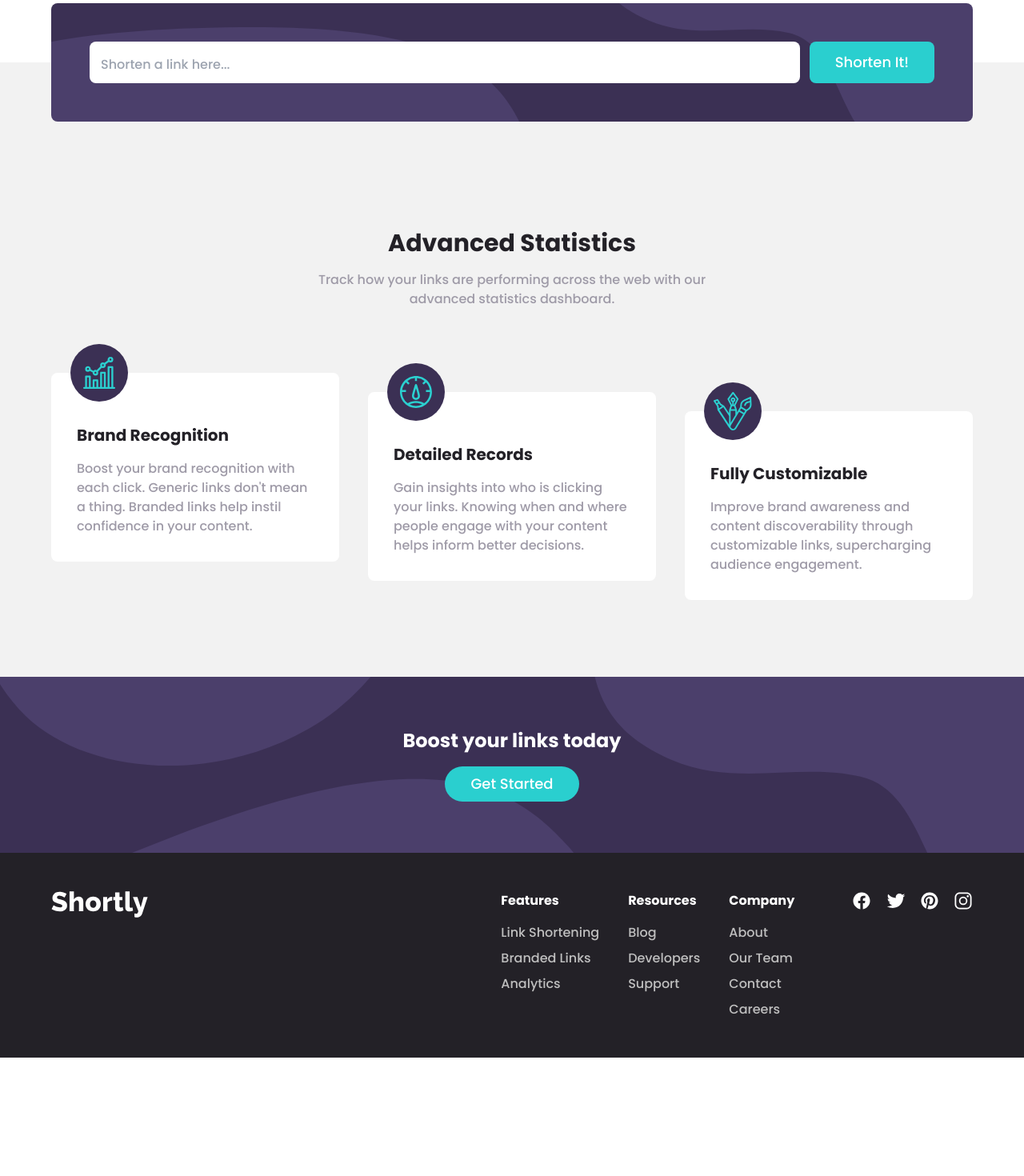
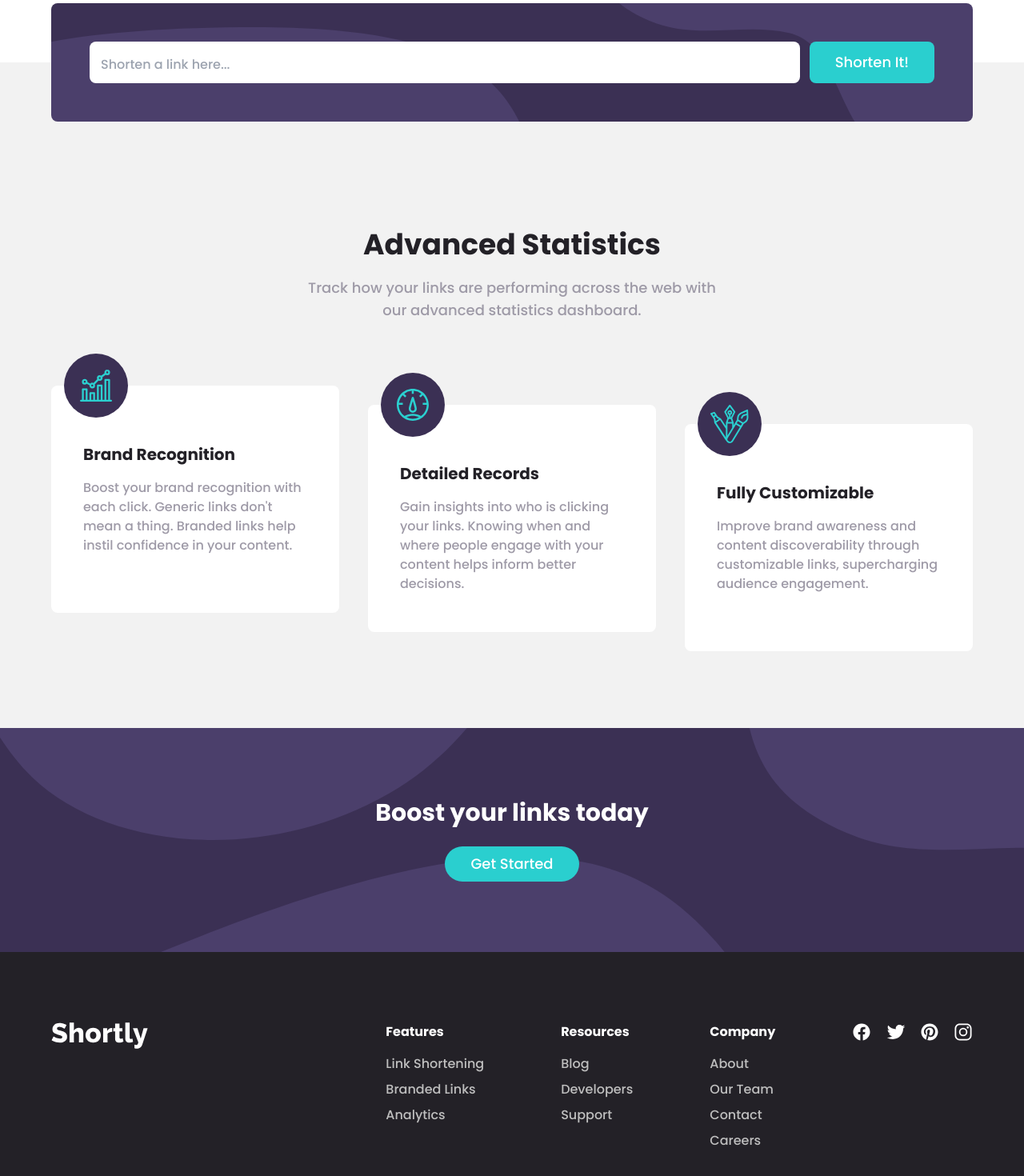
Before and after one commit to OGShawnLee/shortly-url-shortening-landing-page, a Svelte app: page / in a window 1280 px wide. Shown: the part 666-2136 px from the top of the page at 80% size. Before the commit the page ends 1988 px from the top, so only its background shows below. Built offline with nearby package versions, Linux system fonts and the light colour scheme.

Commit message:
:lipstick: fix: follow design

```diff
--- a/src/components/CardFeature.svelte
+++ b/src/components/CardFeature.svelte
@@ -4,14 +4,14 @@
   export let translate = '';
 </script>
 
-<article class="z-10 p-8 pt-16 | bg-white rounded-lg transform {translate}">
+<article class="z-10 p-10 pt-18 pb-12 | bg-white rounded-lg transform {translate}">
   <div
-    class="w-18 min-w-18 h-18 absolute bottom-full right-1/2 | grid place-content-center | bg-violet-700 rounded-full transform translate-y-1/2 translate-x-1/2 lg:(right-full translate-x-24)">
+    class="w-20 min-w-20 h-20 min-h-20 absolute bottom-full right-1/2 | grid place-content-center | bg-violet-700 rounded-full transform translate-y-1/2 translate-x-1/2 lg:(right-full translate-x-24)">
     <img src={icon} alt="" />
   </div>
   <div class="flex flex-col gap-4 text-center lg:text-left">
     <h3 class="text-xl font-bold">{title}</h3>
-    <p class="text-sm text-violet-300 leading-relaxed | xl:text-base">
+    <p class="text-[15px] text-violet-300 leading-relaxed | xl:text-base">
       <slot />
     </p>
   </div>
--- a/src/components/Header.svelte
+++ b/src/components/Header.svelte
@@ -3,9 +3,9 @@
 </script>
 
 <header class="text-center">
-  <div class="max-w-lg space-y-4 mx-auto">
-    <h2 class="text-3xl font-bold">{title}</h2>
-    <p class="text-violet-300">
+  <div class="max-w-lg space-y-5 mx-auto">
+    <h2 class="text-3xl font-bold | lg:text-4xl">{title}</h2>
+    <p class="text-violet-300 || lg:text-lg">
       <slot />
     </p>
   </div>
--- a/src/layout/Banner.svelte
+++ b/src/layout/Banner.svelte
@@ -1,6 +1,6 @@
-<section class="py-16 | bg-violet-700">
-  <div class="breakpoints w-full | flex flex-col items-center gap-4">
-    <h2 class="text-2xl text-white font-bold">Boost your links today</h2>
+<section class="py-22 | bg-violet-700">
+  <div class="breakpoints w-full | flex flex-col items-center gap-6">
+    <h2 class="text-2xl text-white font-bold | lg:text-3xl">Boost your links today</h2>
     <button class="button px-8 | bg-cyan rounded-full"> Get Started </button>
   </div>
 </section>
--- a/src/layout/Footer.svelte
+++ b/src/layout/Footer.svelte
@@ -4,9 +4,11 @@
 
 <footer class="bg-violet-900">
   <div
-    class="w-full breakpoints | flex flex-col gap-12 items-center py-12 lg:(flex-row items-start gap-18)">
-    <Logo isDark />
-    <nav class="flex flex-col gap-9 text-center lg:(ml-auto flex-row text-left)">
+    class="w-full breakpoints | flex flex-col gap-12 items-center py-12 | md:py-16 lg:(flex-row items-start gap-18 py-22) xl:gap-24">
+    <div>
+      <Logo isDark />
+    </div>
+    <nav class="flex flex-col gap-9 text-center lg:(ml-auto flex-row text-left gap-18) xl:gap-24">
       <div class="space-y-4">
         <span class="text-white font-bold"> Features </span>
         <ul class="flex flex-col gap-2">
--- a/src/layout/Header.svelte
+++ b/src/layout/Header.svelte
@@ -8,8 +8,8 @@
       destroy: useWindowListener('scroll', () => {
         const currentY = window.scrollY;
         const isGoingDown = currentY > y;
-        if (isGoingDown) element.classList.add('-translate-y-18');
-        else element.classList.remove('-translate-y-18');
+        if (isGoingDown) element.classList.add('-translate-y-24');
+        else element.classList.remove('-translate-y-24');
         y = currentY;
       }),
     };
@@ -24,7 +24,7 @@
 </script>
 
 <Popover
-  class="fixed top-0 right-0 left-0 z-90 h-18 | bg-white/90 transform transition duration-300"
+  class="fixed top-0 right-0 left-0 z-90 h-24 | bg-white/90 transform transition duration-300"
   as="header"
   use={[[scrollHideableNavBar]]}
   let:panel
--- a/src/layout/Hero.svelte
+++ b/src/layout/Hero.svelte
@@ -18,7 +18,7 @@
   <div
     class="flex flex-col items-center gap-4 | text-center | lg:(order-1 col-span-6 text-left items-start justify-center) xl:col-span-7">
     <h1 class="text-4xl font-bold | lg:text-6xl xl:text-7xl">More than just shorter links</h1>
-    <p class="text-violet-300 lg:text-lg xl:text-xl">
+    <p class="text-violet-300 text-lg xl:text-2xl">
       Build your brand's recognition and get detailed insights on how your links are performing.
     </p>
     <button class="button mt-4 px-8 | bg-cyan rounded-full text-lg"> Get Started </button>
```
